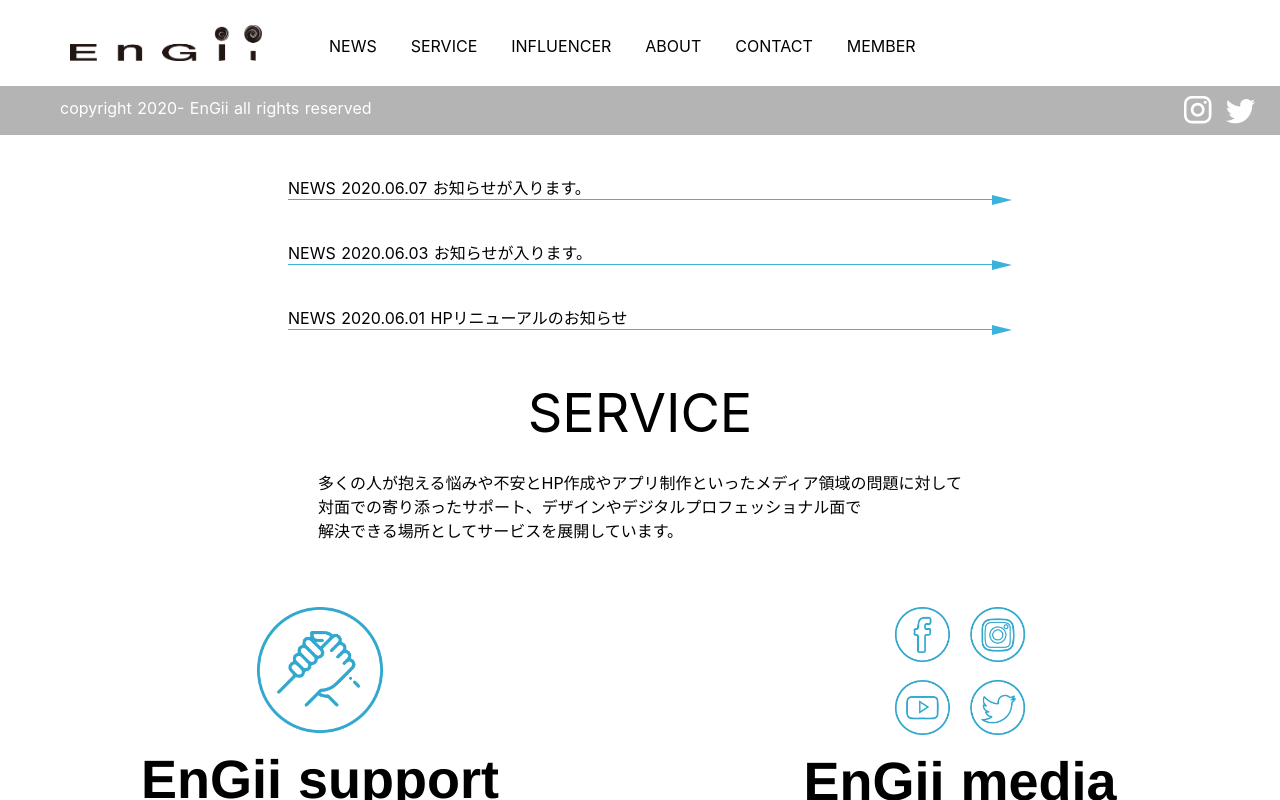
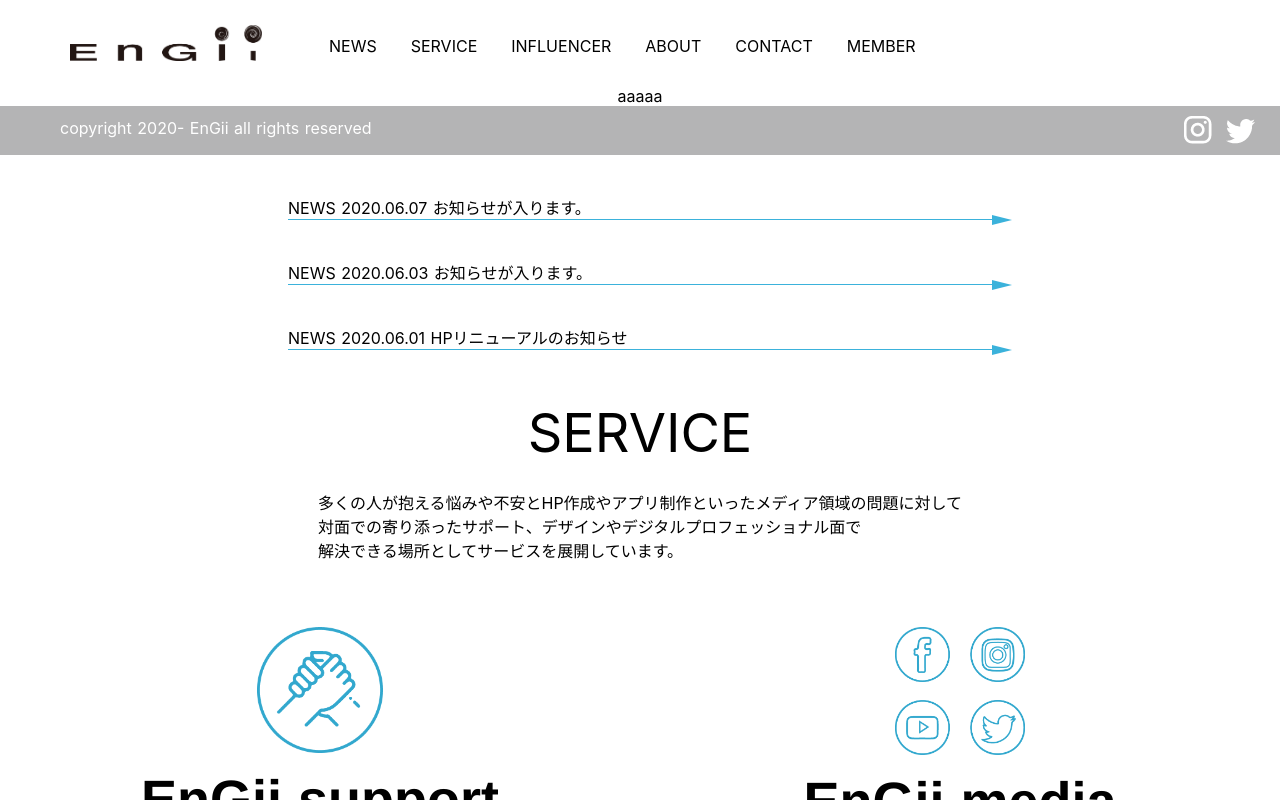
Before and after one commit to reiji-0720/EnGii-HP-recreate, a Nuxt app: page / in a window 1280 px wide. Shown: the top 800 px of the page. Built offline with nearby package versions, Linux system fonts and the light colour scheme.

Commit message:
戻した

```diff
--- a/components/top.vue
+++ b/components/top.vue
@@ -0,0 +1,15 @@
+<template>
+    <div class="topContainer">
+        aaaaa
+    </div>
+</template>
+
+<script>
+export default {
+
+}
+</script>
+
+<style>
+
+</style>
--- a/pages/index.vue
+++ b/pages/index.vue
@@ -1,6 +1,6 @@
 <template>
   <div class="container">
-
+    <Top />
     <MediaFooter />
     <News />
     <div class="sreviceTitle">
@@ -35,6 +35,7 @@ import engiiMedia from "~/components/engiiMedia.vue";
 import About from "~/components/About.vue";
 import News from "~/components/news.vue";
 import Vue from "vue";
+import Top from "~/components/Top.vue";
 
 export default {
   components: {
@@ -45,7 +46,8 @@ export default {
     engiiSupport,
     engiiMedia,
     About,
-    News
+    News,
+    Top
   }
 };
 </script>
```
